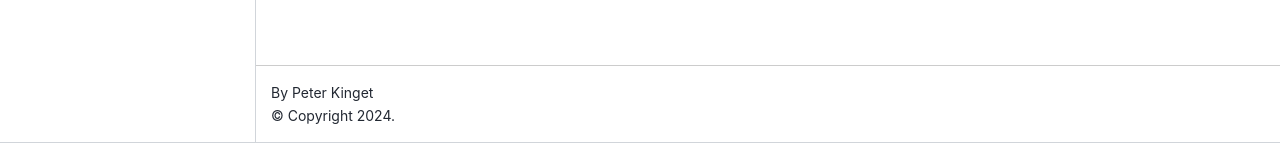
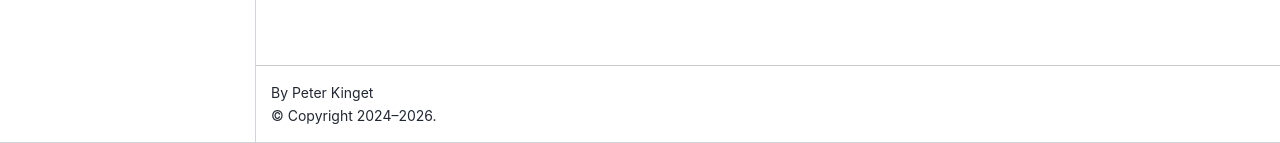
Before and after one commit to peterkinget/LearningAnalog, a Jupyter Book: the page built from intro.md, in a window 1280 px wide. Shown: the part 757-900 px from the top of the page. Built offline with Jupyter Book 1.0.4 settings and Sphinx 7.4.7 and the Sphinx Book theme 1.1.4, drawn with Linux system fonts in a browser that asks for light colours.

Commit message:
Update copyright to 2024–2026
Co-Authored-By: Claude Opus 5.5 <noreply@anthropic.com>

```diff
--- a/_config.yml
+++ b/_config.yml
@@ -3,7 +3,7 @@
 
 title: Learning Analog
 author: Peter Kinget
-copyright: "2024"
+copyright: "2024–2026"
 logo: ic_logo.png
 
 # Force re-execution of notebooks on each build.
```
